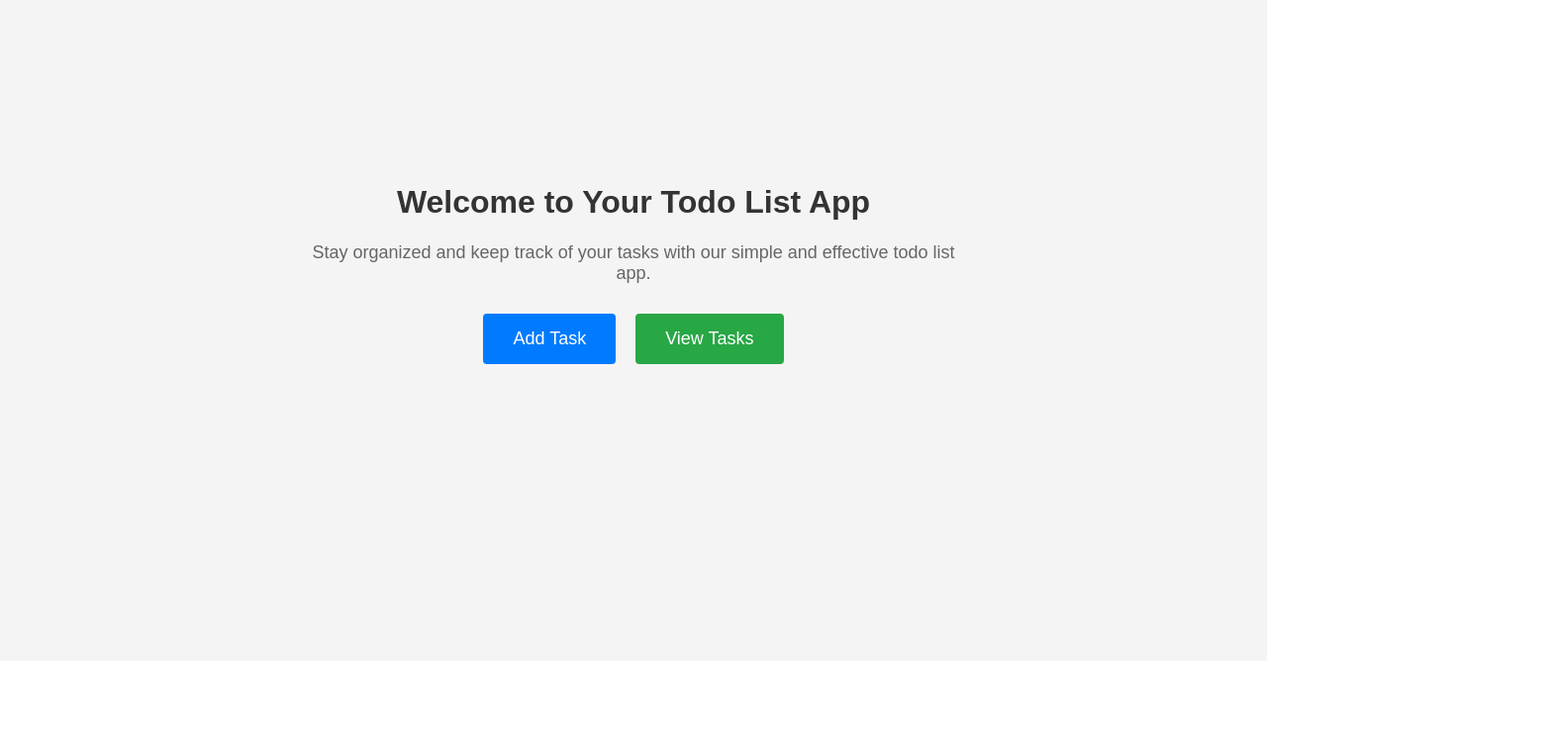
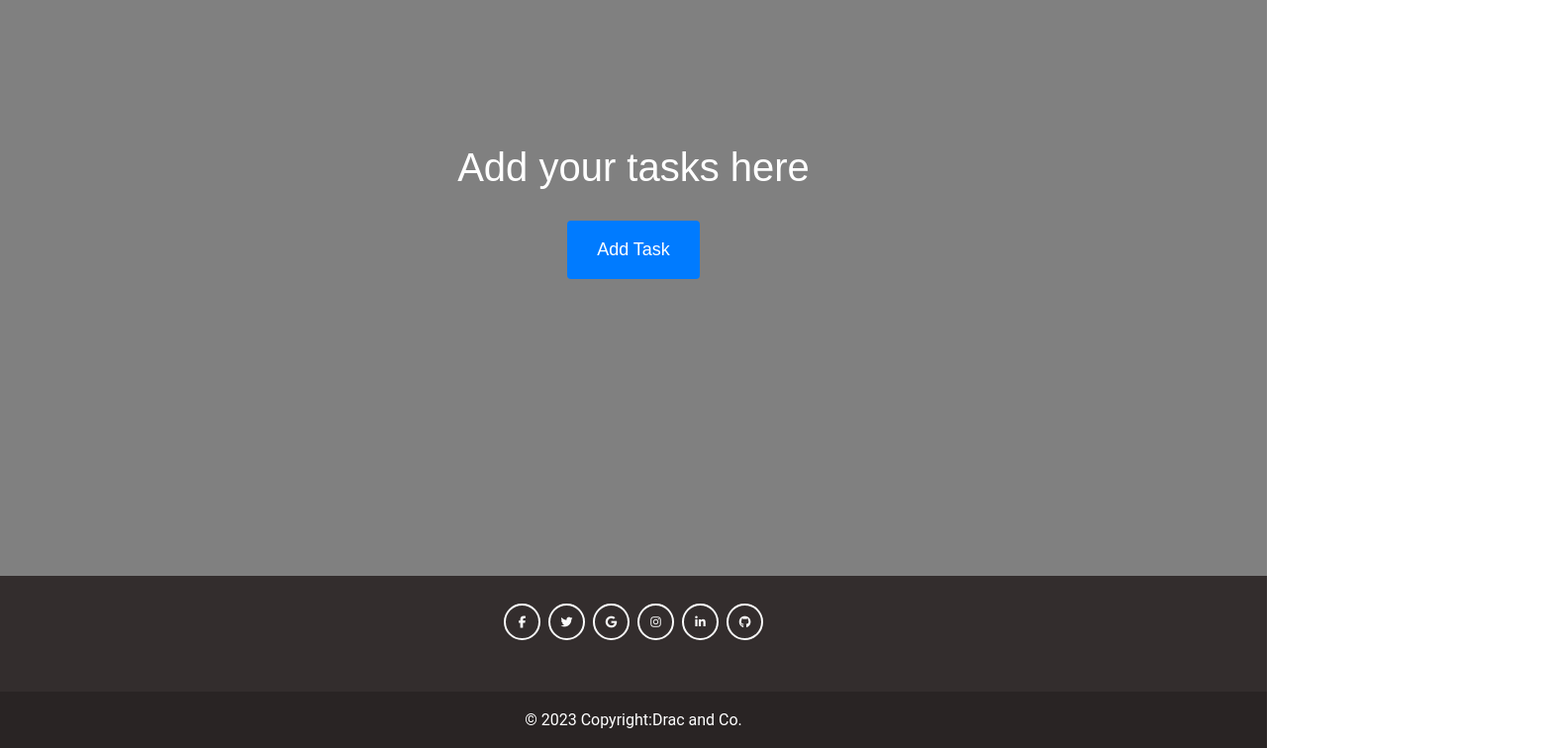
Before and after one commit to ShayanZaidi29/Todo, a React (Create React App) app: page / in a window 1280 px wide. Shown: the part 215-971 px from the top of the page at 99% size, 1570 px wide, since content can reach past the window. Before the commit the page ends 883 px from the top, so only its background shows below. Built offline with nearby package versions, Linux system fonts and the light colour scheme.

Commit message:
Footer added

```diff
--- a/package.json
+++ b/package.json
@@ -3,11 +3,14 @@
   "version": "0.1.0",
   "private": true,
   "dependencies": {
+    "@fortawesome/fontawesome-free": "^6.5.1",
     "@testing-library/jest-dom": "^5.17.0",
     "@testing-library/react": "^13.4.0",
     "@testing-library/user-event": "^13.5.0",
+    "mdb-react-ui-kit": "^7.0.0",
     "react": "^18.2.0",
     "react-dom": "^18.2.0",
+    "react-icons": "^4.12.0",
     "react-router-dom": "^6.20.1",
     "react-scripts": "^5.0.1",
     "web-vitals": "^2.1.4"
--- a/src/App.js
+++ b/src/App.js
@@ -2,12 +2,14 @@ import React from 'react';
 import { BrowserRouter as Route } from 'react-router-dom';
 import Navbar from '../src/components/Navbar';
 import Home from '../src/components/Home';
+import Footer from './components/Footer';
 
 const App = () => {
   return (
     <Route>
       <Navbar />
       <Home/>
+      <Footer/>
     </Route>
   );
 };
--- /dev/null
+++ b/src/components/Footer.jsx
@@ -0,0 +1,54 @@
+import React from 'react';
+import {
+  MDBFooter,
+  MDBContainer,
+  MDBRow,
+  MDBCol,
+  MDBBtn,
+  MDBIcon
+} from 'mdb-react-ui-kit';
+import '@fortawesome/fontawesome-free/css/all.min.css';
+import 'mdb-react-ui-kit/dist/css/mdb.min.css';
+
+export default function App() {
+  return (
+    <MDBFooter className='bg-dark text-center text-white'>
+      <MDBContainer className='p-4'>
+        <MDBRow>
+          <MDBCol size='12' className='mb-4'>
+            <MDBBtn outline color='light' floating className='m-1' href='#!' role='button'>
+              <MDBIcon fab icon='facebook-f' />
+            </MDBBtn>
+
+            <MDBBtn outline color='light' floating className='m-1' href='#!' role='button'>
+              <MDBIcon fab icon='twitter' />
+            </MDBBtn>
+
+            <MDBBtn outline color='light' floating className='m-1' href='#!' role='button'>
+              <MDBIcon fab icon='google' />
+            </MDBBtn>
+
+            <MDBBtn outline color='light' floating className='m-1' href='#!' role='button'>
+              <MDBIcon fab icon='instagram' />
+            </MDBBtn>
+
+            <MDBBtn outline color='light' floating className='m-1' href='#!' role='button'>
+              <MDBIcon fab icon='linkedin-in' />
+            </MDBBtn>
+
+            <MDBBtn outline color='light' floating className='m-1' href='#!' role='button'>
+              <MDBIcon fab icon='github' />
+            </MDBBtn>
+          </MDBCol>
+        </MDBRow>
+      </MDBContainer>
+
+      <div className='text-center p-3' style={{ backgroundColor: 'rgba(0, 0, 0, 0.2)' }}>
+        © {new Date().getFullYear()} Copyright:
+        <a className='text-white' href='https://mdbootstrap.com/'>
+          Drac and Co.
+        </a>
+      </div>
+    </MDBFooter>
+  );
+}
--- a/src/components/Home.jsx
+++ b/src/components/Home.jsx
@@ -2,17 +2,11 @@ import React from 'react';
 
 const Home = () => {
   return (
-    <div style={{ fontFamily: 'Arial, sans-serif', textAlign: 'center', padding: '300px', backgroundColor: '#f4f4f4' }}>
-      <h1 style={{ color: '#333' }}>Welcome to Your Todo List App</h1>
-      <p style={{ color: '#666', fontSize: '18px', marginTop: '20px' }}>
-        Stay organized and keep track of your tasks with our simple and effective todo list app.
-      </p>
+    <div style={{ fontFamily: 'Arial, sans-serif', textAlign: 'center', padding: '300px', backgroundColor: '#808080' }}>
+      <h1 style={{ color: '#fff' }}>Add your tasks here</h1>
       <div style={{ marginTop: '30px' }}>
         <a href="/task-modal" style={{ display: 'inline-block', padding: '15px 30px', backgroundColor: '#007bff', color: 'white', textDecoration: 'none', borderRadius: '4px', fontSize: '18px', margin: '0 10px' }}>
           Add Task
-        </a>
-        <a href="/task-list" style={{ display: 'inline-block', padding: '15px 30px', backgroundColor: '#28a745', color: 'white', textDecoration: 'none', borderRadius: '4px', fontSize: '18px', margin: '0 10px' }}>
-          View Tasks
         </a>
       </div>
     </div>
--- a/src/components/Navbar.jsx
+++ b/src/components/Navbar.jsx
@@ -106,13 +106,13 @@ const Navbar = () => {
       </div>
 
       <div style={linkContainerStyle}>
-        <Link to="/" style={linkStyle} onClick={toggleMenu}>
+        <Link to="/Home" style={linkStyle} onClick={toggleMenu}>
           Home
         </Link>
-        <Link to="/about" style={linkStyle} onClick={toggleMenu}>
+        <Link to="/Footer" style={linkStyle} onClick={toggleMenu}>
           About
         </Link>
-        <Link to="/contact" style={linkStyle} onClick={toggleMenu}>
+        <Link to="/Contact" style={linkStyle} onClick={toggleMenu}>
           Contact Us
         </Link>
       </div>
```
Also changed, not shown: src/components/About.jsx (added), 1 other file (tests, documents, lock files or other folders).
